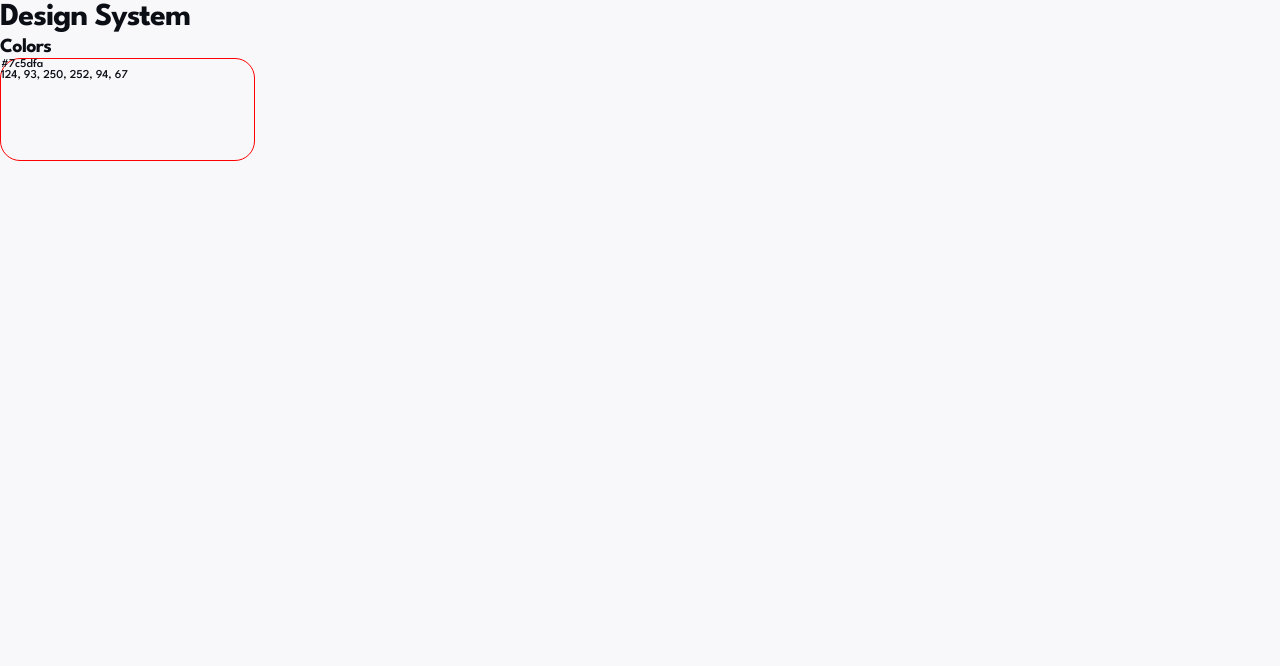
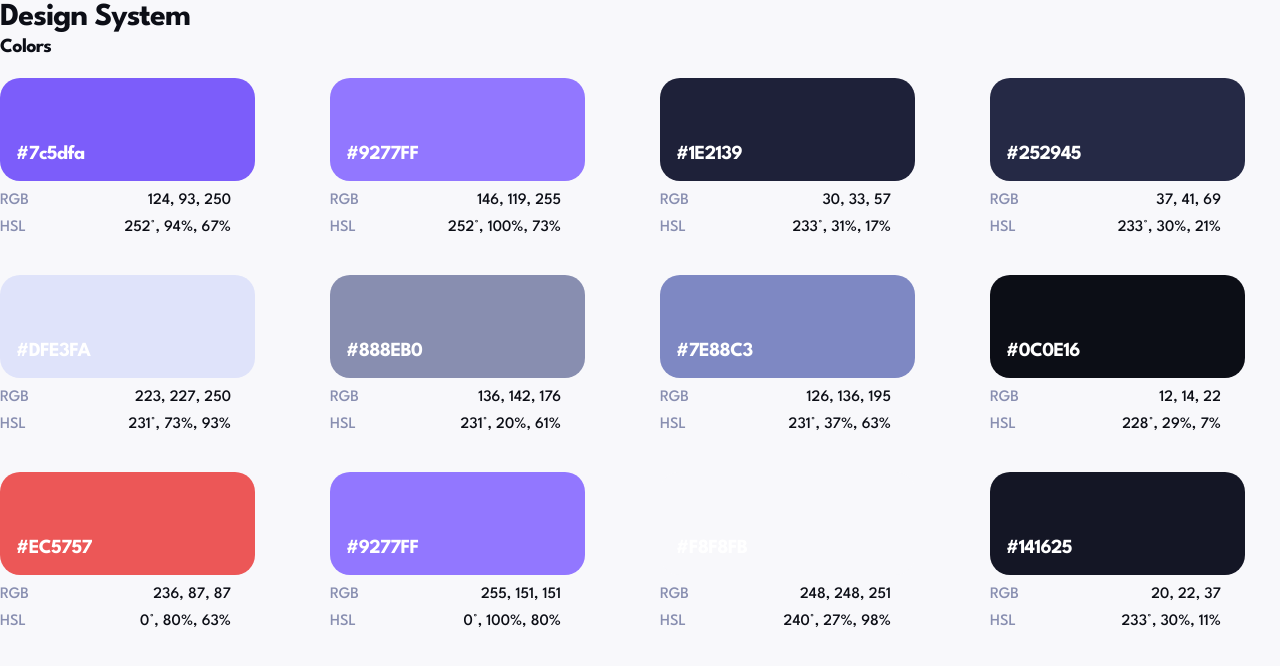
Before and after one commit to rparias/invoice-app-ts-next, a Next.js app: page /designSystem in a window 1280 px wide. Shown: the top 666 px of the page. Built offline with nearby package versions, Linux system fonts and the light colour scheme.

Commit message:
adds colors for design system

```diff
--- a/components/Color/color.tsx
+++ b/components/Color/color.tsx
@@ -2,17 +2,31 @@ import React, { ReactElement } from 'react'
 import styles from './colors.module.scss'
 
 type Props = {
-  variableName: string
-  hexValue: string
-  rgbValue: string
-  hslValue: string
+  color: {
+    variableName: string
+    hexValue: string
+    rgbValue: string
+    hslValue: string
+  }
 }
 
-export default function Color({ variableName, hexValue, rgbValue, hslValue }: Props) {
+export default function Color({ color }: Props) {
+  const { variableName, hexValue, rgbValue, hslValue } = color;
   return (
-    <div className={`${styles.container} ${styles[variableName]}`}>
-      <div className={styles.colorbox}>{hexValue}</div>
-      <div className={styles.values}>{rgbValue}, {hslValue}</div>
+    <div className={styles.mainContainer}>
+      <div className={`${styles.colorContainer} bg-${variableName} text-white`}>
+        <h2>{hexValue}</h2>
+      </div>
+      <div className={styles.textContainer}>
+        <div className="row justify-space-between mt-1 mr-1">
+          <p className="text-grey uppercase font-md">RGB</p>
+          <p className="font-md mr-1">{rgbValue}</p>
+        </div>
+        <div className="row justify-space-between mt-1 mr-1">
+          <p className="text-grey uppercase font-md">HSL</p>
+          <p className="font-md mr-1">{hslValue}</p>
+        </div>
+      </div>
     </div>
   )
 }
--- a/components/Color/colors.module.scss
+++ b/components/Color/colors.module.scss
@@ -1,10 +1,19 @@
 @import 'variables';
 
-.container {
-  border: 1px solid red;
+.mainContainer {
   max-width: 255px;
+}
+
+.colorContainer {
   height: 103px;
   border-radius: 20px;
+  position: relative;
+
+  h2 {
+    position: absolute;
+    bottom: 1rem;
+    left: 1rem;
+  }
 }
 
 // export to use directly in modules
--- /dev/null
+++ b/data/static/colors.ts
@@ -0,0 +1,74 @@
+export const colors = [
+  {
+    variableName: "purple",
+    hexValue: "#7c5dfa",
+    rgbValue: "124, 93, 250",
+    hslValue: "252°, 94%, 67%"
+  },
+  {
+    variableName: "light-purple",
+    hexValue: "#9277FF",
+    rgbValue: "146, 119, 255",
+    hslValue: "252°, 100%, 73%"
+  },
+  {
+    variableName: "black-grey",
+    hexValue: "#1E2139",
+    rgbValue: "30, 33, 57",
+    hslValue: "233°, 31%, 17%"
+  },
+  {
+    variableName: "dark-grey",
+    hexValue: "#252945",
+    rgbValue: "37, 41, 69",
+    hslValue: "233°, 30%, 21%"
+  },
+  {
+    variableName: "light-grey",
+    hexValue: "#DFE3FA",
+    rgbValue: "223, 227, 250",
+    hslValue: "231°, 73%, 93%"
+  },
+  {
+    variableName: "grey",
+    hexValue: "#888EB0",
+    rgbValue: "136, 142, 176",
+    hslValue: "231°, 20%, 61%"
+  },
+  {
+    variableName: "soft-purple",
+    hexValue: "#7E88C3",
+    rgbValue: "126, 136, 195",
+    hslValue: "231°, 37%, 63%"
+  },
+  {
+    variableName: "black",
+    hexValue: "#0C0E16",
+    rgbValue: "12, 14, 22",
+    hslValue: "228°, 29%, 7%"
+  },
+  {
+    variableName: "red",
+    hexValue: "#EC5757",
+    rgbValue: "236, 87, 87",
+    hslValue: "0°, 80%, 63%"
+  },
+  {
+    variableName: "light-purple",
+    hexValue: "#9277FF",
+    rgbValue: "255, 151, 151",
+    hslValue: "0°, 100%, 80%"
+  },
+  {
+    variableName: "light",
+    hexValue: "#F8F8FB",
+    rgbValue: "248, 248, 251",
+    hslValue: "240°, 27%, 98%"
+  },
+  {
+    variableName: "dark",
+    hexValue: "#141625",
+    rgbValue: "20, 22, 37",
+    hslValue: "233°, 30%, 11%"
+  },
+]
--- a/pages/designSystem.tsx
+++ b/pages/designSystem.tsx
@@ -1,5 +1,5 @@
-import Button from "@/components/Button/button"
 import Color from "@/components/Color/color"
+import { colors } from "@/data/static/colors"
 
 export default function DesignSystem() {
   return (
@@ -9,7 +9,15 @@ export default function DesignSystem() {
       </section>
       <section>
         <h2>Colors</h2>
-        <Color variableName="purple" hexValue="#7c5dfa" rgbValue="124, 93, 250" hslValue="252, 94, 67" />
+        <div className="row gap-2 justify-center">
+          {colors.map(color => {
+            return (
+              <div className="col-12-xs col-6-sm col-4-lg col-3-xl" key={color.variableName}>
+                <Color color={color} />
+              </div>
+            )
+          })}
+        </div>
       </section>
     </>
   )
```
